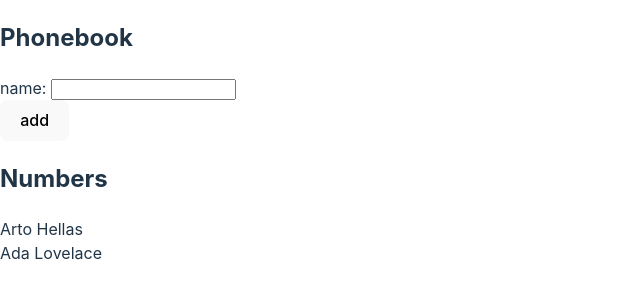
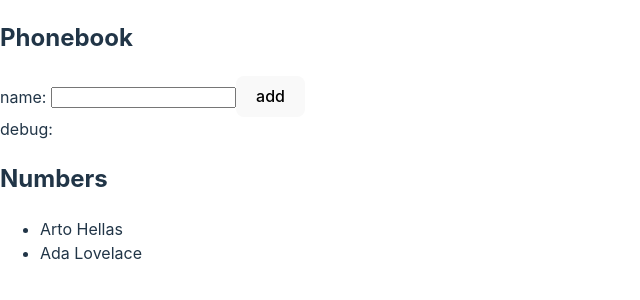
Before and after one commit to li-yunjie/FullStackOpenExercises, a React (Vite) app in the folder Part2/phonebook/: page / in a window 1280 px wide. Shown: the top 300 px of the page, without its empty margins (0-640 px from the left). Built offline with nearby package versions, Linux system fonts and the light colour scheme.

Commit message:
fix syntax and refactoring

```diff
--- a/Part2/phonebook/src/App.jsx
+++ b/Part2/phonebook/src/App.jsx
@@ -7,10 +7,6 @@
   ])
   const [newName, setNewName] = useState('')
 
-  const handleNameChange = (event) => {
-    setNewName(event.target.value)
-  }
-
   const addPerson = (event) => {
     event.preventDefault()
     const newPerson = { name: newName }
@@ -18,19 +14,22 @@
     setNewName('')
   }
 
+  const handleNameChange = (event) => {
+    setNewName(event.target.value)
+  }
+
   return (
     <div>
       <h2>Phonebook</h2>
       <form onSubmit={addPerson}>
-        <div>
-          name: <input value={newName} onChange={handleNameChange} />
-        </div>
-        <div>
-          <button type="submit">add</button>
-        </div>
+        name: <input value={newName} onChange={handleNameChange} />
+        <button type="submit">add</button>
+        <div>debug: {newName}</div>
       </form>
       <h2>Numbers</h2>
-      {persons.map(person => <div key={person.name}>{person.name}</div>)}
+      <ul>
+        {persons.map(person => <li key={person.name}>{person.name}</li>)}
+      </ul>
     </div>
   )
 }
```
